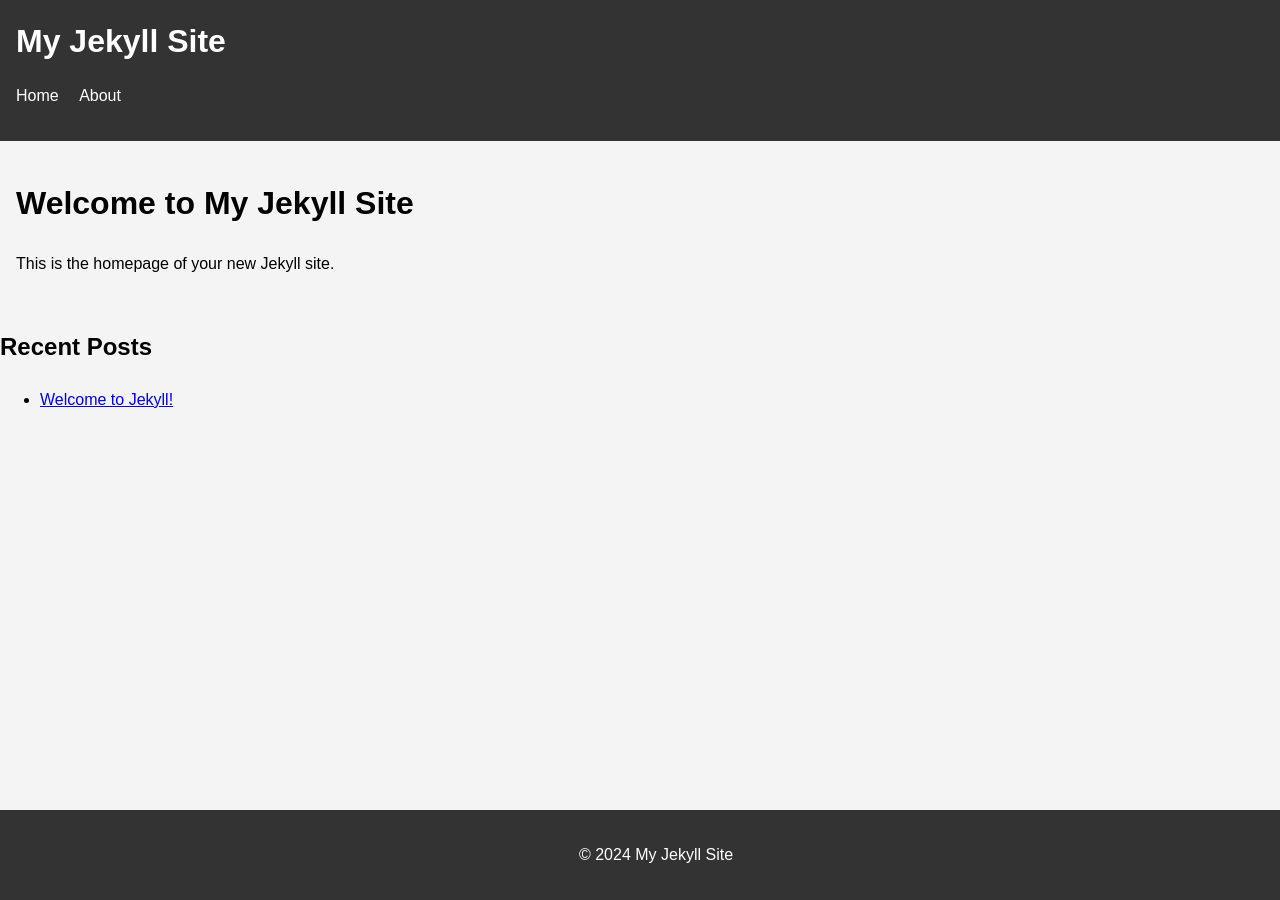
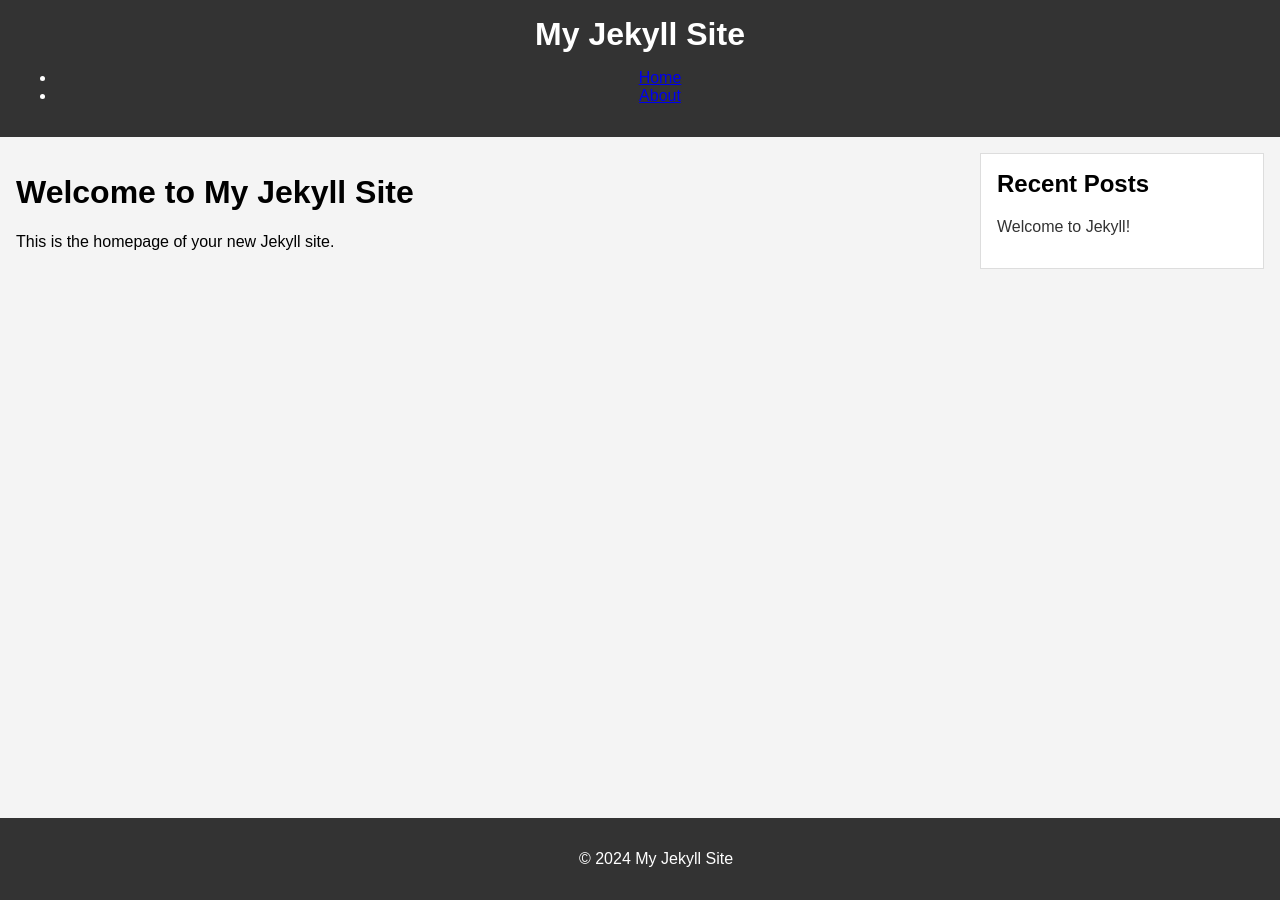
Before and after one commit to atewodros/atewodros.github.io, a Jekyll site: the page built from index.md, in a window 1280 px wide. Built offline with Jekyll 4.4.1, drawn with Linux system fonts in a browser that asks for light colours.

```diff
--- a/assets/css/styles.css
+++ b/assets/css/styles.css
@@ -1,6 +1,5 @@
 body {
     font-family: Arial, sans-serif;
-    line-height: 1.6;
     margin: 0;
     padding: 0;
     background-color: #f4f4f4;
@@ -10,29 +9,46 @@ body {
     background: #333;
     color: #fff;
     padding: 1rem;
+    text-align: center;
   }
 
   header h1 {
     margin: 0;
   }
 
-  nav ul {
-    list-style: none;
+  .container {
+    display: flex;
+    margin: 1rem;
+  }
+
+  .main-content {
+    flex: 1;
+    margin-right: 1rem;
+  }
+
+  .sidebar {
+    width: 250px;
+    background: #fff;
+    padding: 1rem;
+    border: 1px solid #ddd;
+  }
+
+  .sidebar h2 {
+    margin-top: 0;
+  }
+
+  .sidebar ul {
+    list-style-type: none;
     padding: 0;
   }
 
-  nav ul li {
-    display: inline;
-    margin-right: 1rem;
+  .sidebar ul li {
+    margin-bottom: 0.5rem;
   }
 
-  nav ul li a {
-    color: #fff;
+  .sidebar ul li a {
     text-decoration: none;
-  }
-
-  main {
-    padding: 1rem;
+    color: #333;
   }
 
   footer {
```
